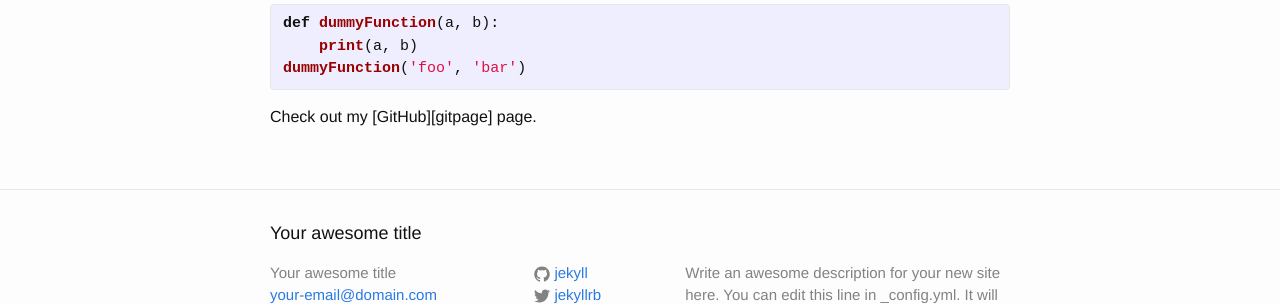
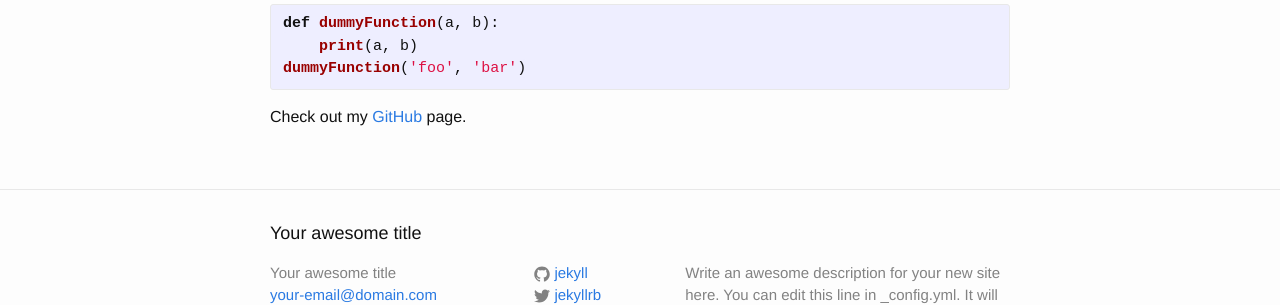
Before and after one commit to jeiros/jeiros.github.io, a Jekyll site: the page built from _posts/2016-07-28-test-post.markdown, in a window 1280 px wide. Shown: the part 274-579 px from the top of the page. Built offline with Jekyll 4.4.1, drawn with Linux system fonts in a browser that asks for light colours; some of the changed lines change nothing that is shown.

Commit message:
Wrong link

```diff
--- a/_posts/2016-07-28-test-post.markdown
+++ b/_posts/2016-07-28-test-post.markdown
@@ -15,4 +15,4 @@ dummyFunction('foo', 'bar')
 
 Check out my [GitHub][gitpage] page.
 
-[jekyll-docs]: https://github.com/jeiros
+[gitpage]: https://github.com/jeiros
```
